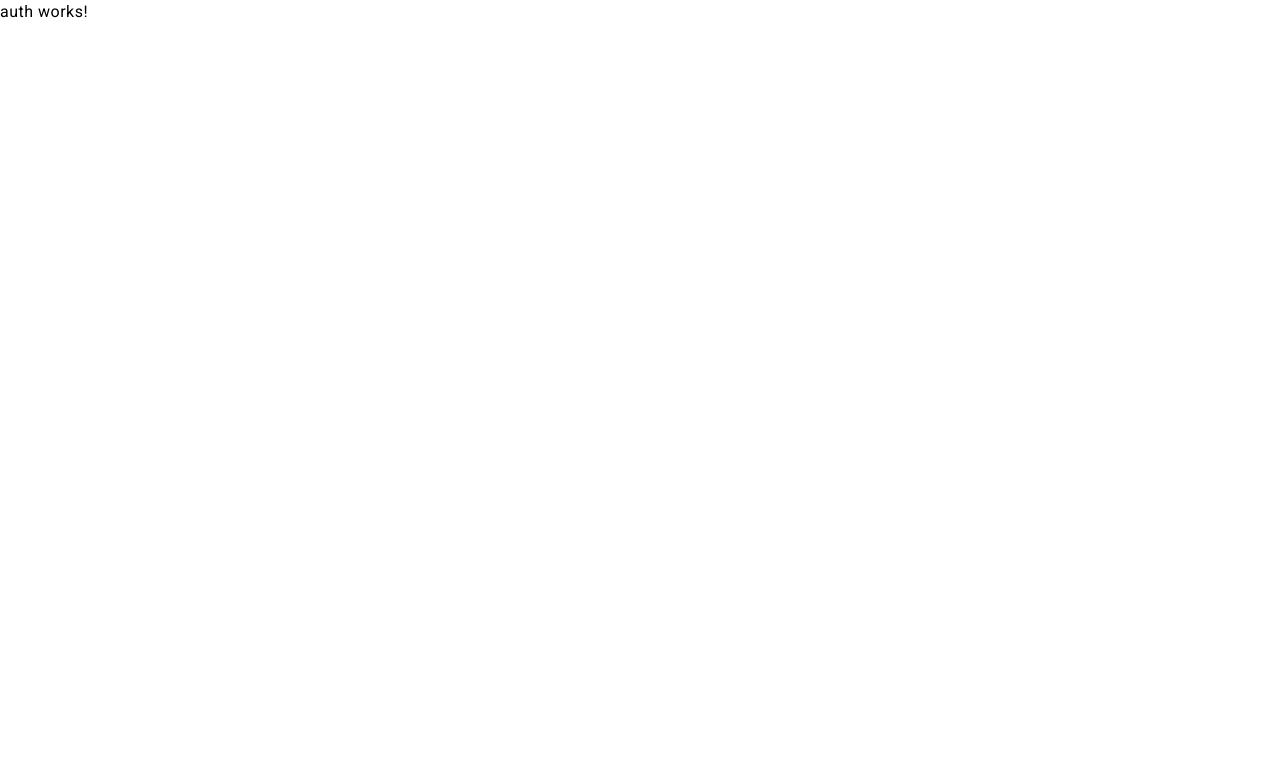
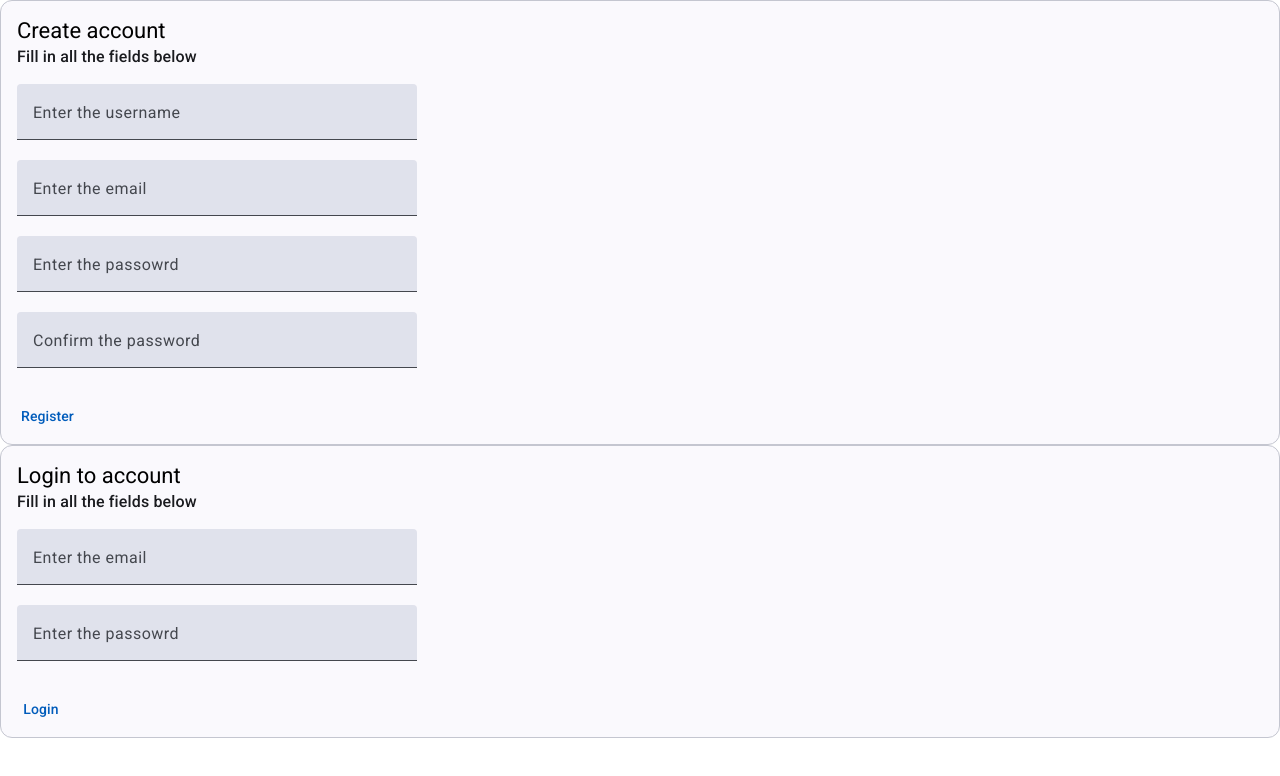
Before and after one commit to ancaditiu/onlineshop, an Angular app: page /auth in a window 1280 px wide. Shown: the top 776 px of the page. Built offline with nearby package versions, Linux system fonts and the light colour scheme.

Commit message:
implement auth: login and register

```diff
--- a/src/app/add-edit-item/add-edit-item.component.ts
+++ b/src/app/add-edit-item/add-edit-item.component.ts
@@ -5,7 +5,7 @@
 import {MatIconModule} from "@angular/material/icon";
 import {FormsModule} from "@angular/forms";
 import {MatInputModule} from "@angular/material/input";
-import {ItemService} from "../item.service";
+import {ItemService} from "../services/item.service";
 
 @Component({
   selector: 'app-add-edit-item', // il folosim pentru a apela componenta de angular in celelalte : <app-add-edit-item> </app-add-edit-item>
--- a/src/app/auth/auth.component.css
+++ b/src/app/auth/auth.component.css
@@ -0,0 +1,15 @@
+.input-form-field {
+  width: 400px;
+}
+
+.display-grid{
+  display: grid;
+}
+
+.margin-bottom-15{
+  margin-bottom: 15px !important;
+}
+
+.margin-bottom-100{
+  margin-bottom: 100px;
+}
--- a/src/app/auth/auth.component.html
+++ b/src/app/auth/auth.component.html
@@ -1 +1,87 @@
-<p>auth works!</p>
+<div>
+  <mat-card appearance="outlined">
+    <mat-card-header class="margin-bottom-15 margin-bottom-100">
+      <mat-card-title>Create account</mat-card-title>
+      <mat-card-subtitle>Fill in all the fields below</mat-card-subtitle>
+    </mat-card-header>
+
+    <mat-card-content class="display-grid">
+      <mat-form-field class="input-form-field">
+        <mat-label>Enter the username</mat-label>
+        <input matInput type="text" [(ngModel)]="username">
+        @if (username) {
+          <button matSuffix mat-icon-button aria-label="Clear" (click)="username=''">
+            <mat-icon>close</mat-icon>
+          </button>
+        }
+      </mat-form-field>
+
+      <mat-form-field class="input-form-field">
+        <mat-label>Enter the email</mat-label>
+        <input matInput type="text" [(ngModel)]="email">
+        @if (email) {
+          <button matSuffix mat-icon-button aria-label="Clear" (click)="email=''">
+            <mat-icon>close</mat-icon>
+          </button>
+        }
+      </mat-form-field>
+
+      <mat-form-field class="input-form-field">
+        <mat-label>Enter the passowrd</mat-label>
+        <input matInput type="password" [(ngModel)]="password">
+        @if (password) {
+          <button matSuffix mat-icon-button aria-label="Clear" (click)="password=''">
+            <mat-icon>close</mat-icon>
+          </button>
+        }
+      </mat-form-field>
+
+      <mat-form-field class="input-form-field">
+        <mat-label>Confirm the password</mat-label>
+        <input matInput type="password" [(ngModel)]="confirmPassword">
+        @if (confirmPassword) {
+          <button matSuffix mat-icon-button aria-label="Clear" (click)="confirmPassword=''">
+            <mat-icon>close</mat-icon>
+          </button>
+        }
+      </mat-form-field>
+    </mat-card-content>
+
+    <mat-card-actions>
+      <button mat-button (click)="submitRegisterForm()">Register</button>
+    </mat-card-actions>
+  </mat-card>
+
+  <mat-card appearance="outlined">
+    <mat-card-header class="margin-bottom-15 margin-bottom-100">
+      <mat-card-title>Login to account</mat-card-title>
+      <mat-card-subtitle>Fill in all the fields below</mat-card-subtitle>
+    </mat-card-header>
+
+    <mat-card-content class="display-grid">
+      <mat-form-field class="input-form-field">
+        <mat-label>Enter the email</mat-label>
+        <input matInput type="text" [(ngModel)]="email">
+        @if (email) {
+          <button matSuffix mat-icon-button aria-label="Clear" (click)="email=''">
+            <mat-icon>close</mat-icon>
+          </button>
+        }
+      </mat-form-field>
+
+      <mat-form-field class="input-form-field">
+        <mat-label>Enter the passowrd</mat-label>
+        <input matInput type="password" [(ngModel)]="password">
+        @if (password) {
+          <button matSuffix mat-icon-button aria-label="Clear" (click)="password=''">
+            <mat-icon>close</mat-icon>
+          </button>
+        }
+      </mat-form-field>
+    </mat-card-content>
+
+    <mat-card-actions>
+      <button mat-button (click)="submitLoginForm()">Login</button>
+    </mat-card-actions>
+  </mat-card>
+</div>
--- a/src/app/auth/auth.component.ts
+++ b/src/app/auth/auth.component.ts
@@ -1,12 +1,77 @@
 import { Component } from '@angular/core';
+import {FormsModule} from "@angular/forms";
+import {MatButton, MatIconButton} from "@angular/material/button";
+import {
+    MatCard,
+    MatCardActions,
+    MatCardContent,
+    MatCardHeader,
+    MatCardSubtitle,
+    MatCardTitle
+} from "@angular/material/card";
+import {MatFormField, MatLabel, MatSuffix} from "@angular/material/form-field";
+import {MatIcon} from "@angular/material/icon";
+import {MatInput} from "@angular/material/input";
+import {AuthService} from "../services/auth.service";
 
 @Component({
   selector: 'app-auth',
   standalone: true,
-  imports: [],
+    imports: [
+        FormsModule,
+        MatButton,
+        MatCard,
+        MatCardActions,
+        MatCardContent,
+        MatCardHeader,
+        MatCardSubtitle,
+        MatCardTitle,
+        MatFormField,
+        MatIcon,
+        MatIconButton,
+        MatInput,
+        MatLabel,
+        MatSuffix
+    ],
   templateUrl: './auth.component.html',
   styleUrl: './auth.component.css'
 })
 export class AuthComponent {
 
+  username: string="";
+  email: string="";
+  password: string="";
+  confirmPassword: string="";
+
+  constructor(private authService: AuthService) { // dependency injection again
+  }
+
+  submitRegisterForm(){
+    let payload = {
+      username: this.username,
+      email: this.email,
+      password: this.password,
+      confirmPassword: this.confirmPassword
+    };
+
+    // TODO:
+    // FIXME:
+
+    this.authService.register(payload).subscribe((response: any)=> {
+      console.log(response);
+    } );
+  }
+
+  submitLoginForm(){
+    let payload = {
+      email: this.email,
+      password: this.password
+    };
+
+    this.authService.login(payload).subscribe((response: any)=> {
+      console.log(response);
+    } );
+
+  }
+
 }
--- a/src/app/list-items/list-items.component.ts
+++ b/src/app/list-items/list-items.component.ts
@@ -1,5 +1,5 @@
 import {Component, EventEmitter, Output} from '@angular/core';
-import {ItemService} from "../item.service";
+import {ItemService} from "../services/item.service";
 import {NgForOf} from "@angular/common";
 import {MatCardModule} from "@angular/material/card";
 import {MatButtonModule} from "@angular/material/button";
--- /dev/null
+++ b/src/app/services/auth.service.ts
@@ -0,0 +1,23 @@
+import { Injectable } from '@angular/core';
+import {HttpClient} from "@angular/common/http";
+
+@Injectable({
+  providedIn: 'root'
+})
+export class AuthService {
+
+  private apiUrl: string="https://api.codebyte-software.com:2323/api/users";
+
+  constructor(private httpClient: HttpClient) {
+    // cand auzim de injection - ne gandim la constructor - respectiv la parametrii lui
+  }
+
+  login(payload :any){
+    return this.httpClient.post(`${this.apiUrl}/login`, payload);
+  }
+
+  register(payload :any){
+    return this.httpClient.post(`${this.apiUrl}/register`, payload);
+  }
+
+}
```
Also changed, not shown: src/app/services/item.service.ts (renamed from src/app/item.service.ts).
